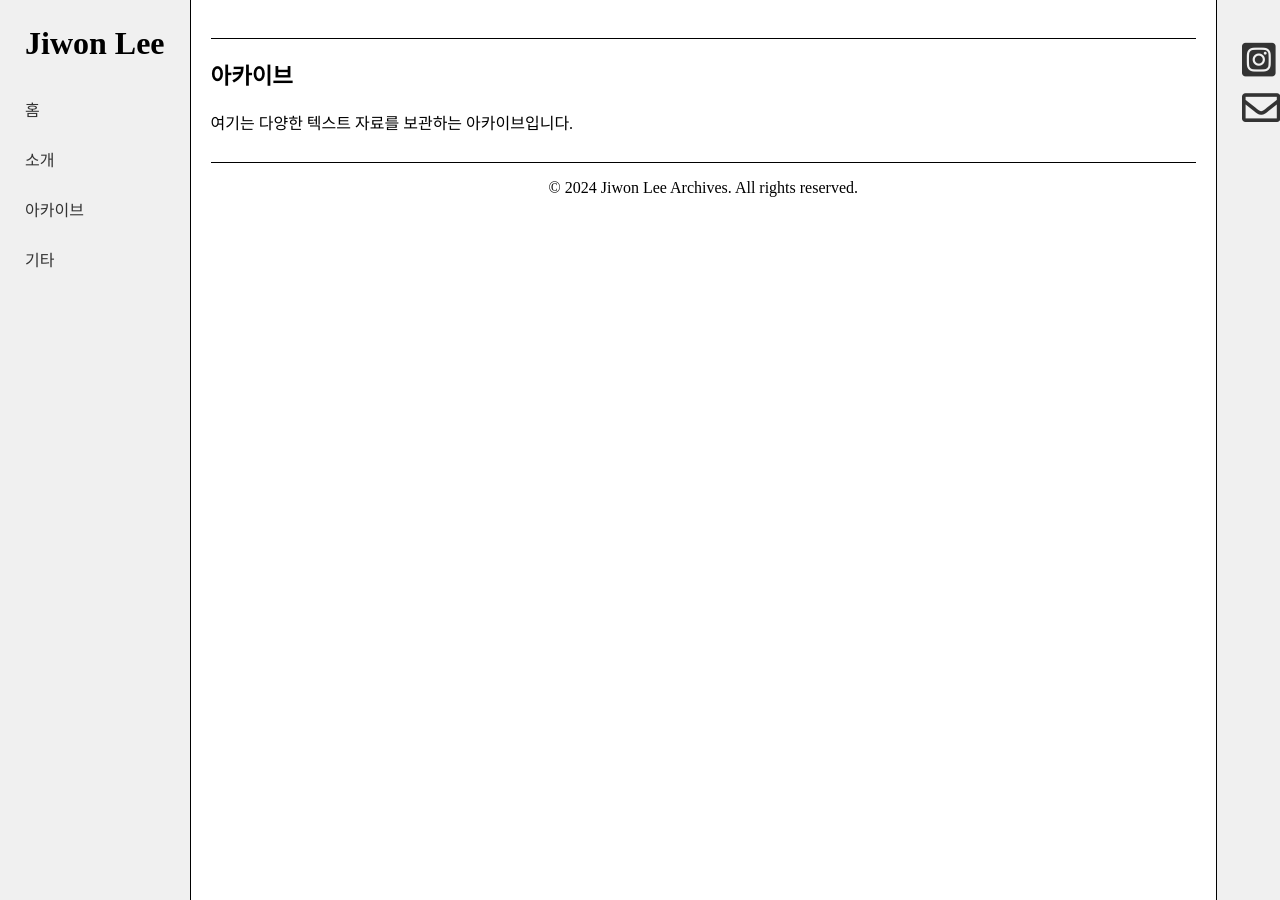
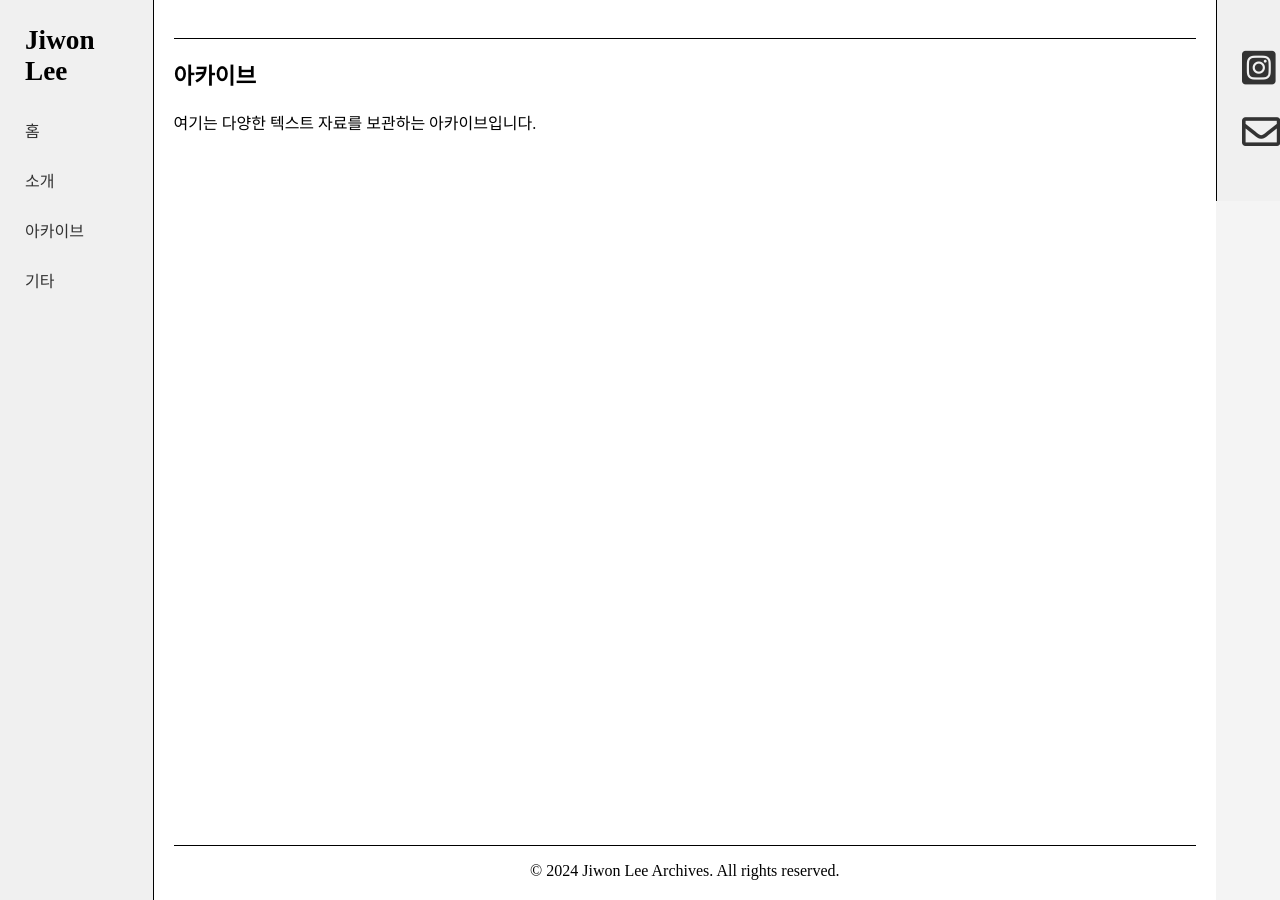
Before and after one commit to LfayeJ/archives, a Jekyll site: the page built from index.html, in a window 1280 px wide. Built offline with Jekyll 4.4.1, drawn with Linux system fonts in a browser that asks for light colours; some web fonts are replaced.

Commit message:
Update styles.css

```diff
--- a/assets/css/styles.css
+++ b/assets/css/styles.css
@@ -25,10 +25,11 @@
 a {
   text-decoration: none;
   color: black;
+  transition: color 0.3s ease;
 }
 
 a:hover {
-  color: #007cb8
+  color: #007cb8;
 }
 
 p {
@@ -40,16 +41,7 @@
 }
 
 .border, .border_top, .border_right {
-  border: 1px solid black;
-}
-
-.markdown-body {
-  box-sizing: border-box;
-  min-height: 100vh;
-  margin: 0 auto;
-  padding: 45px;
-  border: 1px solid black;
-  flex: 1;
+  border: 1px solid var(--border-color);
 }
 
 .container {
@@ -59,40 +51,15 @@
   background-color: #fff;
 }
 
-.side-menu {
-  width: 12vw
-  min-height: 100vh;
+.side-menu, .additional-side-menu {
   background-color: #f0f0f0;
-  position: left: 0;
   padding: 25px;
   box-sizing: border-box;
-  border-right: 1px solid var(--border-color);
 }
 
-.side-menu h1 {
-  margin-top: 0;
-  font-size: 2em;
-}
-
-.side-menu ul {
-  list-style: none;
-  padding: 0;
-}
-
-.side-menu ul li {
-  margin-bottom: 10px;
-}
-
-.side-menu ul li a {
-  color: #333;
-  display: block;
-  padding: 8px 0;
-  transition: background-color 0.3s ease;
-}
-
-.side-menu ul li a:hover {
-  background-color: #ddd;
-  color: #007cb8;
+.side-menu {
+  width: 12vw;
+  border-right: 1px solid var(--border-color);
 }
 
 .additional-side-menu {
@@ -100,48 +67,44 @@
   top: 0;
   right: 0;
   width: 5vw;
-  min-height: 100vh; /* 화면 전체 높이 */
-  background-color: #f0f0f0; /* 배경색 */
-  padding: 25px; /* 내부 여백 */
-  box-sizing: border-box;
-  border-left: 1px solid var(--border-color); /* 구분선 */
+  border-left: 1px solid var(--border-color);
 }
 
-.additional-side-menu h1 {
-  margin-top: 0; /* 기본 마진 제거 */
-  font-size: 2em; /* 제목의 글자 크기 */
+.side-menu h1, .additional-side-menu h1 {
+  margin-top: 0;
+  font-size: 1.7em;
 }
 
-.additional-side-menu ul {
-  list-style: none; /* 목록 표시 스타일 제거 */
+.side-menu ul, .additional-side-menu ul {
+  list-style: none;
   padding: 0;
 }
 
-.additional-side-menu ul li {
-  margin-bottom: 10px; /* 각 항목 사이의 간격 */
+.side-menu ul li, .additional-side-menu ul li {
+  margin-bottom: 10px;
 }
 
-.additional-side-menu ul li a {
-  text-decoration: none; /* 링크 밑줄 제거 */
-  color: #333; /* 링크 색상 */
-  align-items: center;
-  padding: 8px 0; /* 링크 내부 여백 */
-  transition: background-color 0.3s ease; /* 배경색 변화 애니메이션 */
+.side-menu ul li a, .additional-side-menu ul li a {
+  color: #333;
+  display: block;
+  padding: 8px 0;
+  transition: background-color 0.3s ease;
 }
 
-.additional-side-menu ul li a:hover {
-  color: #007cb8; /* 호버 시 텍스트 색상 */
+.side-menu ul li a:hover, .additional-side-menu ul li a:hover {
+  background-color: #ddd;
+  color: #007cb8;
 }
 
 .additional-side-menu ul li a i {
-  margin-right: 10px; /* 아이콘과 텍스트 사이의 간격 설정 */
-  font-size: 2.4em; /* 아이콘 크기 설정 */
+  margin-right: 10px;
+  font-size: 2.4em;
 }
 
 .main-content {
   flex: 1;
-  flex-direction: column; /* 세로 방향으로 요소를 배치합니다. */
   display: flex;
+  flex-direction: column;
   padding: 20px;
   background-color: #fff;
   box-sizing: border-box;
@@ -161,6 +124,12 @@
   font-size: 2em;
 }
 
+footer {
+  border-top: 1px solid var(--border-color);
+  margin-top: 20px;
+  clear: both;
+}
+
 fieldset {
   border: none;
 }
@@ -177,6 +146,7 @@
 
 .content {
   padding: 0;
+  flex: 1;
 }
 
 .content h2 {
@@ -186,22 +156,15 @@
 
 .content hr {
   height: 1px;
-  border: 1px solid black; /* 원하는 스타일로 변경 */
-  margin: 20px 0; /* 구분선 위아래 여백 조절 */
-  background-color: black; /* 배경색 설정 */
+  border: 1px solid var(--border-color);
+  margin: 20px 0;
+  background-color: var(--border-color);
 }
 
 .content p {
   line-height: 2.3;
 }
 
-footer {
-  clear: both; /* 플로팅 요소들을 clear합니다. */
-  border-top: 1px solid var(--border-color);
-  margin-top: 20px;
-}
-
-/* 태블릿 및 그 이하 */
 @media (max-width: 768px) {
   .container {
     flex-direction: column;
@@ -215,27 +178,17 @@
   }
 
   .additional-side-menu {
-    position: fixed;
-    top: 0;
-    right: 0;
-    width: 5vw;
-    height: 100vh; /* 뷰포트 높이의 100% */
     font-size: 0.5em;
   }
 
   .main-content {
-    width: 95vh;
+    width: 95vw;
   }
 }
 
-/* 작은 모바일 화면 */
 @media (max-width: 480px) {
-  header h1 {
+  header h1, .side-menu h1 {
     font-size: 1.5em;
-  }
-
-  .side-menu h1 {
-    font-size: 1.4em;
   }
 
   .content h2 {
```
